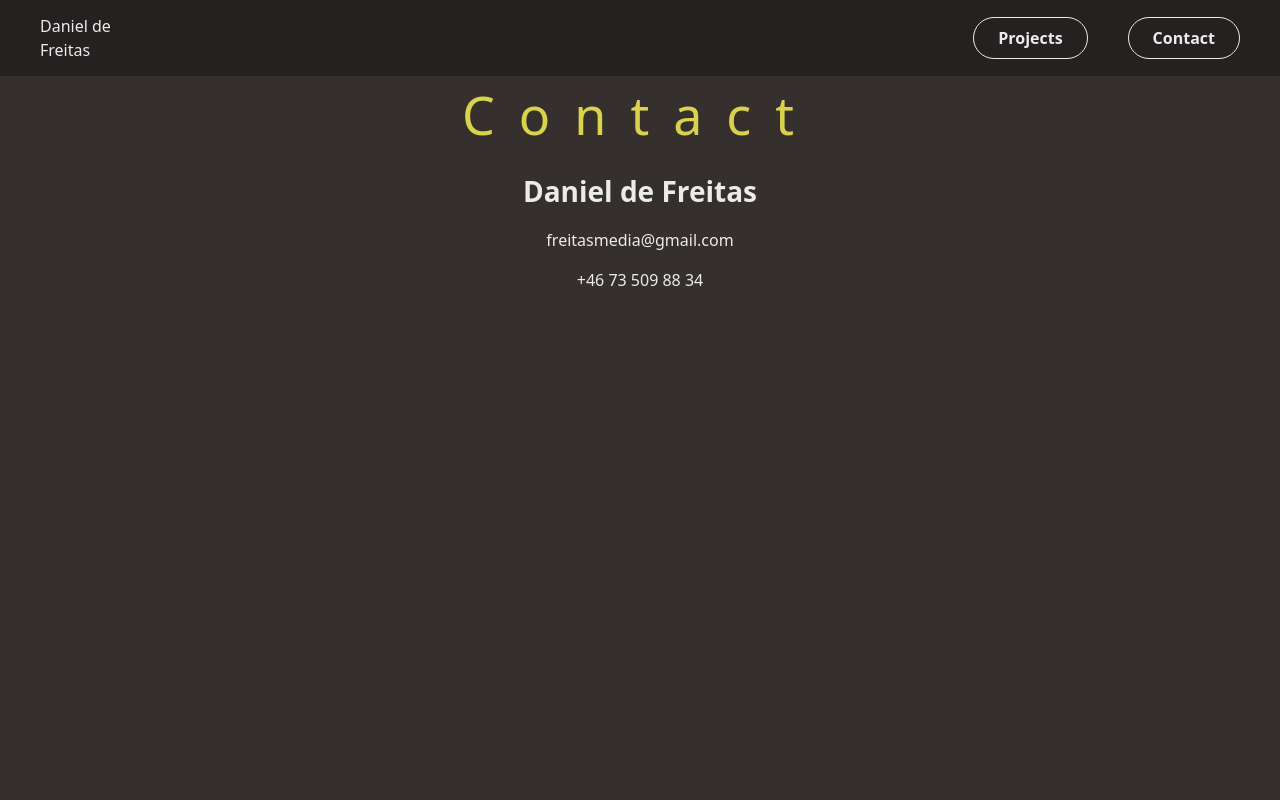
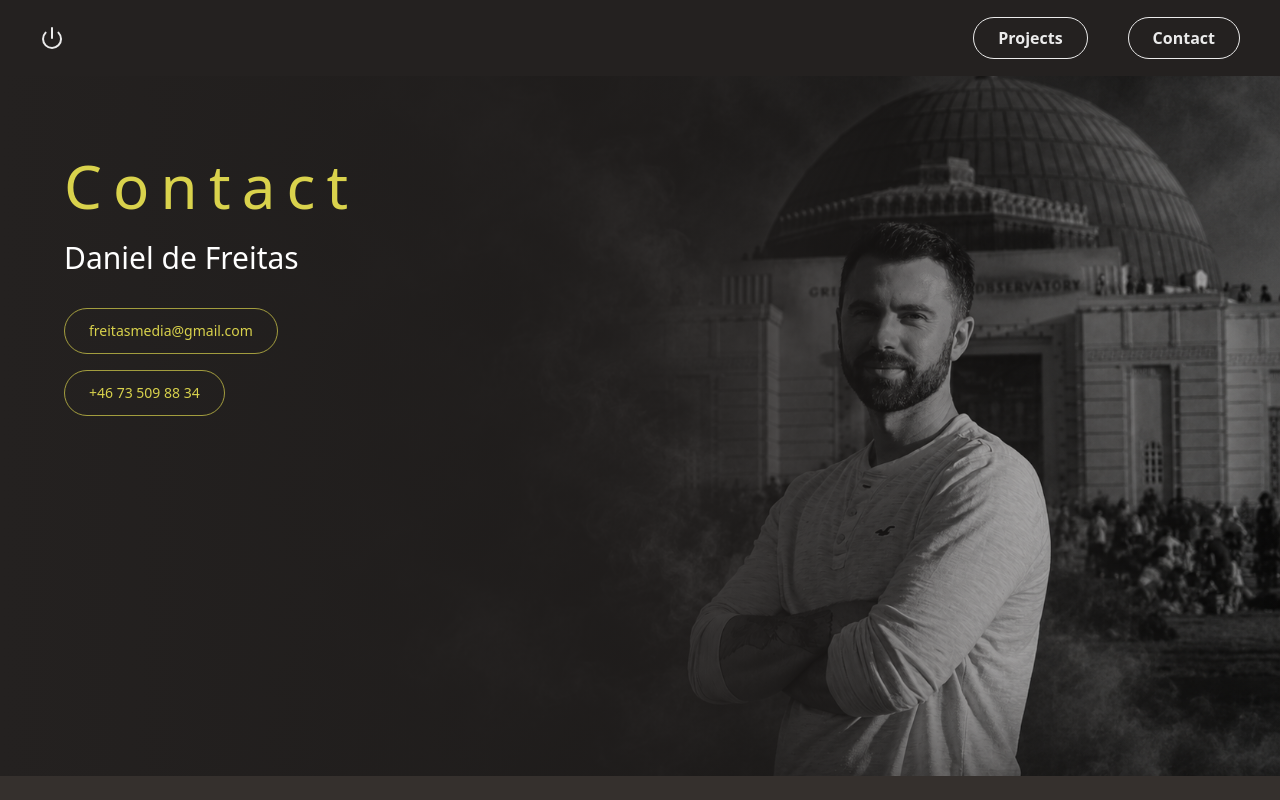
Before and after one commit to freitasmedia/portfolio-2.0, a Next.js app: page /contact in a window 1280 px wide. Built offline with nearby package versions, Linux system fonts and the light colour scheme.

Commit message:
updated contact page

```diff
--- a/app/components/Header.tsx
+++ b/app/components/Header.tsx
@@ -1,12 +1,11 @@
 import Link from "next/link";
+import Image from "next/image";
+import { Power } from "lucide-react";
 
 export const Header = () => (
   <header className="lg:h-19 py-5 lg:py-0 px-10 flex justify-between items-center gap-10 lg:gap-0 bg-dark-grey">
-    <Link
-      href="/"
-      className="w-20 hover:scale-105 transition-transform duration-300"
-    >
-      <p>Daniel de Freitas</p>
+    <Link href="/" className="hover:text-[#d9d24c]">
+      <Power size={24} />
     </Link>
 
     <nav className="flex flex-col lg:flex-row gap-2 lg:gap-10">
--- a/app/contact/page.tsx
+++ b/app/contact/page.tsx
@@ -1,12 +1,46 @@
+import Image from "next/image";
+
 export default function ContactPage() {
   return (
-    <>
-      <div className="flex flex-col items-center gap-4">
-        <h1 className="heading-one text-nav-button">Contact</h1>
-        <h3 className="heading-three">Daniel de Freitas</h3>
-        <a href="mailto:freitasmedia@gmail.com">freitasmedia@gmail.com </a>
-        <a href="tel:+46735098834">+46 73 509 88 34</a>
+    <section className="relative isolate flex min-h-[calc(100svh-6.25rem)] items-start overflow-hidden bg-dark-grey px-6 py-14 sm:px-10 lg:px-16 lg:py-20">
+      <Image
+        src="/contact.png"
+        alt=""
+        fill
+        priority
+        sizes="100vw"
+        className="-z-20 object-cover object-[72%_center] lg:object-center"
+      />
+      <div
+        aria-hidden="true"
+        className="absolute inset-0 -z-10 bg-gradient-to-r from-dark-grey via-dark-grey/65 to-dark-grey/10 lg:from-dark-grey lg:via-dark-grey/80 lg:to-dark-grey/5"
+      />
+
+      <div className="w-full max-w-7xl">
+        <div className="relative z-10 max-w-2xl">
+          <h1 className="heading-one text-left text-nav-button text-[clamp(1.25rem,4vw,3.5rem)] tracking-[clamp(0.1rem,calc(1vw_-_0.1rem),1rem)] whitespace-nowrap sm:text-4xl md:text-5xl lg:text-6xl">
+            Contact
+          </h1>
+          <h2 className="mt-6 text-2xl font-medium text-white sm:text-3xl">
+            Daniel de Freitas
+          </h2>
+
+          <div className="mt-8 flex flex-col items-start gap-4">
+            <a
+              href="mailto:freitasmedia@gmail.com"
+              className="inline-flex rounded-full border border-nav-button/70 px-6 py-3 text-sm font-medium text-nav-button transition-colors duration-300 hover:bg-nav-button hover:text-dark-grey focus-visible:outline-2 focus-visible:outline-offset-4 focus-visible:outline-nav-button"
+            >
+              freitasmedia@gmail.com
+            </a>
+            <a
+              href="tel:+46735098834"
+              className="inline-flex rounded-full border border-nav-button/70 px-6 py-3 text-sm font-medium text-nav-button transition-colors duration-300 hover:bg-nav-button hover:text-dark-grey focus-visible:outline-2 focus-visible:outline-offset-4 focus-visible:outline-nav-button"
+            >
+              +46 73 509 88 34
+            </a>
+          </div>
+        </div>
       </div>
-    </>
+    </section>
   );
 }
```
Also changed, not shown: public/contact.png (added), public/ddfLoggo.png (added).
